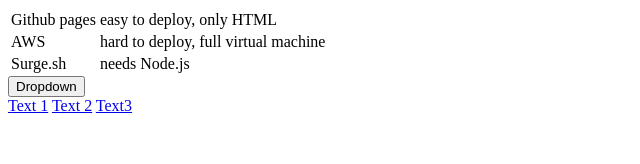
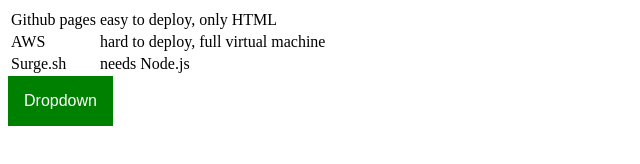
Before and after one commit to Aoaeui/homework, a plain HTML site: page index.html in a window 1280 px wide. Shown: the whole page, without its empty margins (0-640 px from the left). Drawn offline with Linux system fonts and the light colour scheme.

Commit message:
Update index.html

```diff
--- a/index.html
+++ b/index.html
@@ -3,7 +3,7 @@
   <head>
   <meta http-equiv="content-type" content="text/html; charset=utf-8">
   <meta name="generator" content="PSPad editor, www.pspad.com">
-  <link rel="stylesheet" type="text/css" href="secundHW.css" />
+  <link rel="stylesheet" type="text/css" href="secoundHW.css" />
   <title></title>
   </head>
   <body>
@@ -27,9 +27,9 @@
      <div class="dropdown">
   <button class="dropbtn">Dropdown</button>
   <div class="dropdown-content">
-    <a href="#">Text 1</a>
-    <a href="#">Text 2</a>
-    <a href="#">Text3</a>
+    <a >Text 1</a>
+    <a >Text 2</a>
+    <a >Text3</a>
   </div>
 </div>
   </body>
```
